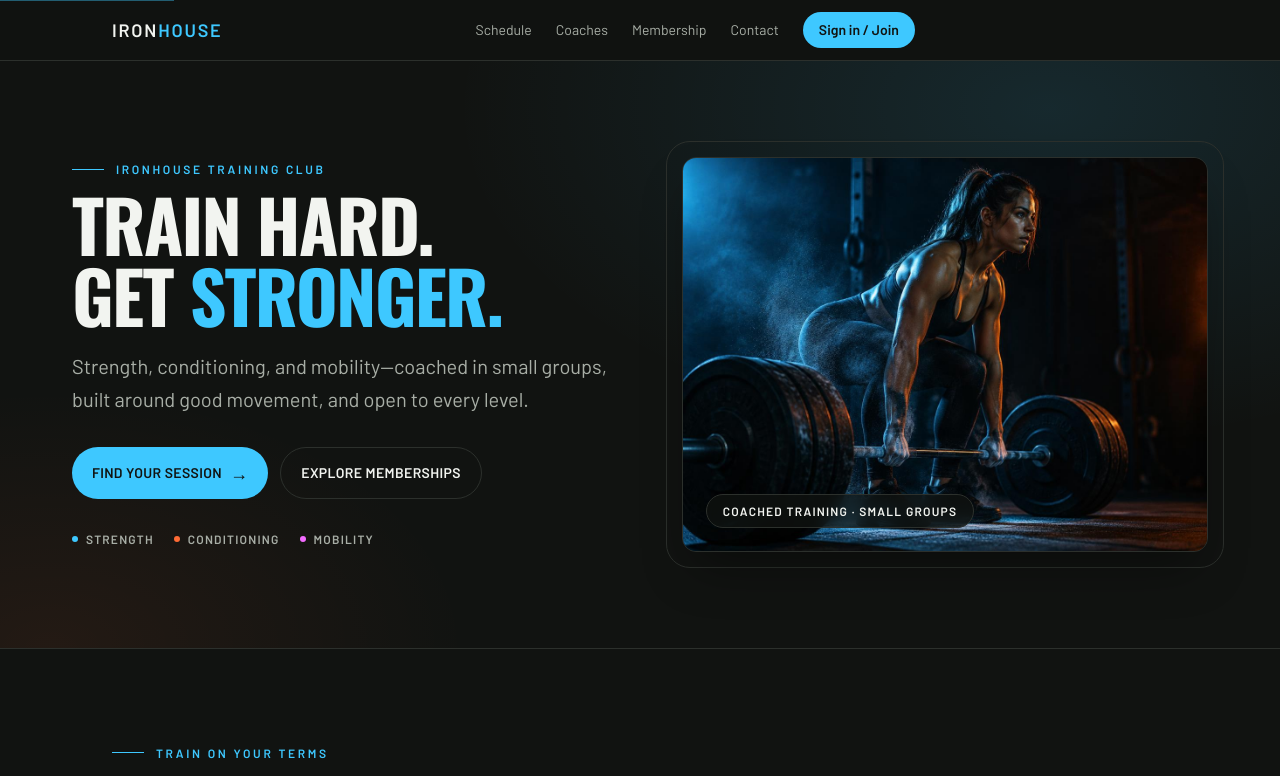
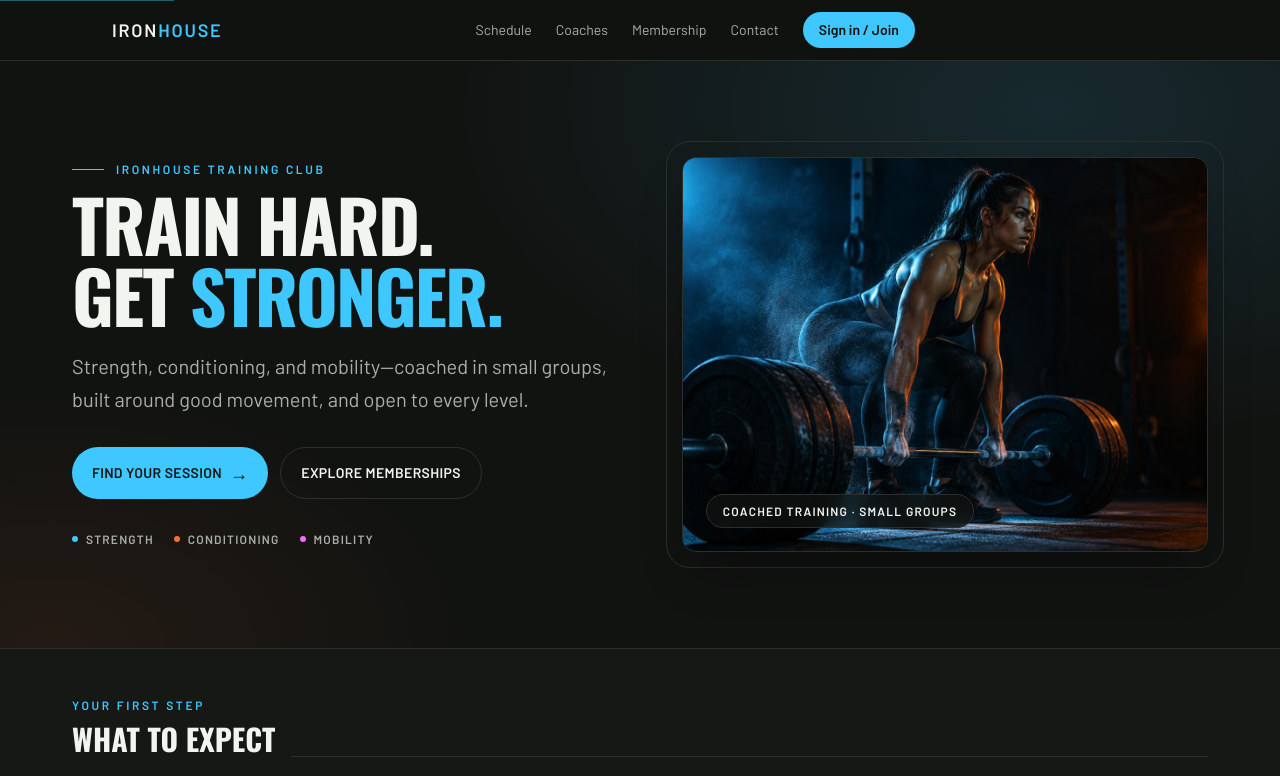
Before and after one commit to deeno2303-maker/iron-fitness, a React (Vite) app in the folder client/: page / in a window 1280 px wide. Shown: the top 776 px of the page. Built offline with nearby package versions, Linux system fonts and the light colour scheme; no server answers.

Commit message:
Updating the MainContent.jsx

```diff
--- a/client/src/components/MainContent.jsx
+++ b/client/src/components/MainContent.jsx
@@ -3,10 +3,12 @@ import GymShowcase from "./GymShowcase";
 import Trainers from "./Trainers";
 import Membership from "./Membership";
 import Contact from "./Contact";
+import WhatToExpect from "./WhatToExpect";
 
 export default function MainContent() {
   return (
     <main id="main">
+      <WhatToExpect />
       <Schedule />
       <GymShowcase />
       <Trainers />
```
